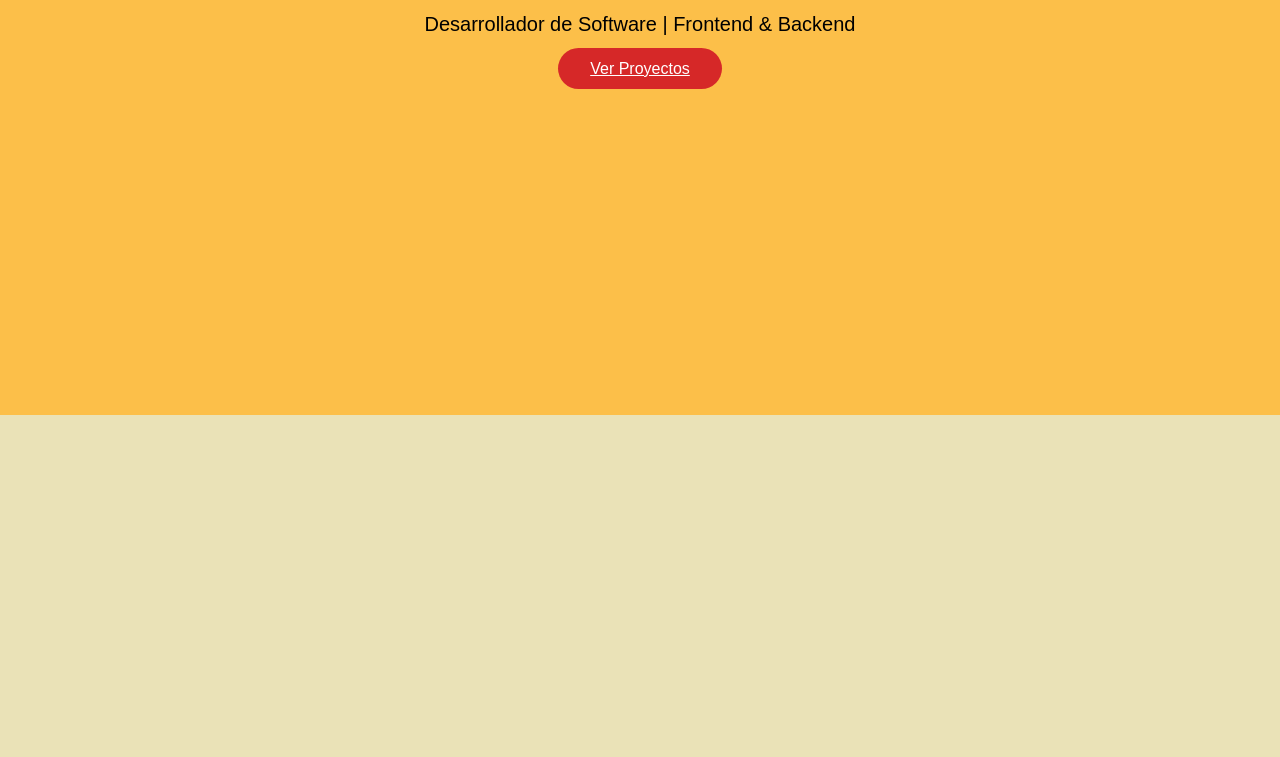
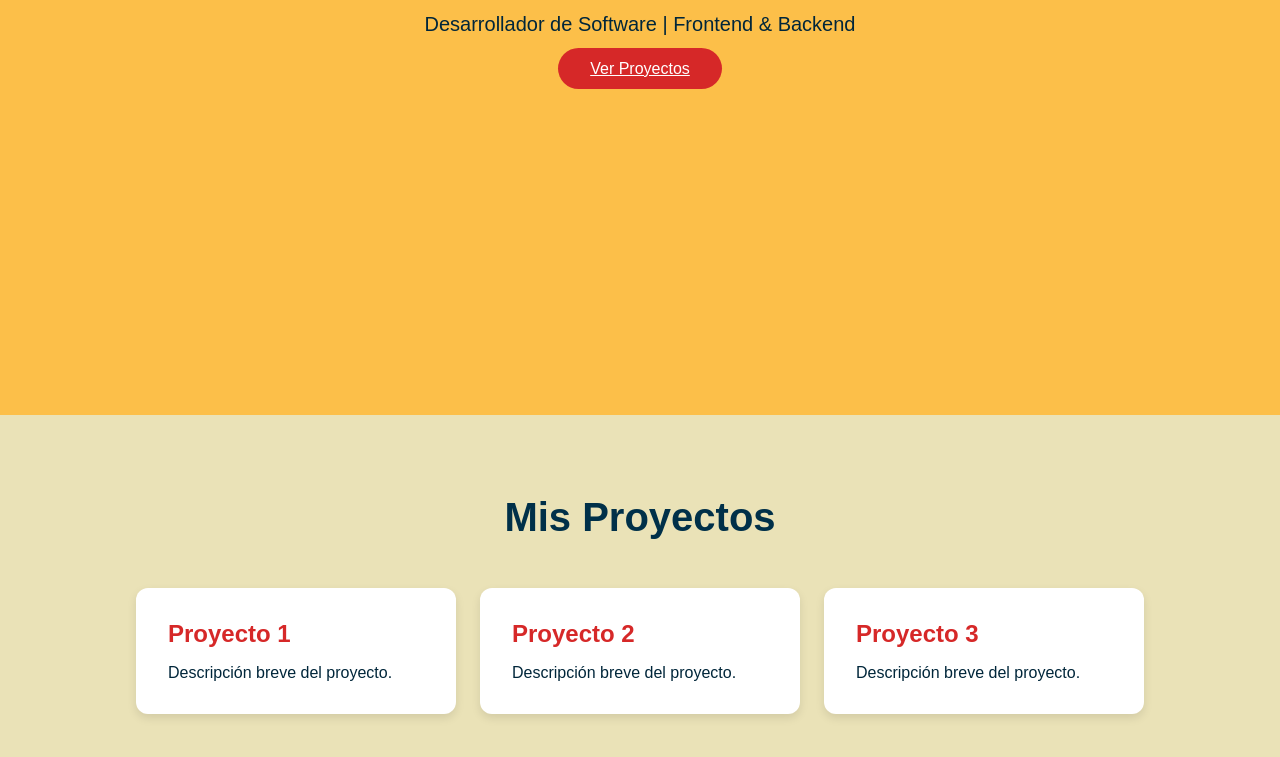
Before and after one commit to REGGDIS/portfolio, a website with bundled scripts: page index.html in a window 1280 px wide. Shown: the part 385-1142 px from the top of the page. Before the commit the page ends 800 px from the top, so only its background shows below. Built offline with nearby package versions, Linux system fonts and the light colour scheme.

Commit message:
Navbar horizontal y tarjetas de proyectos visibles

```diff
--- a/index.html
+++ b/index.html
@@ -5,13 +5,14 @@
     <meta name="viewport" content="width=device-width, initial-scale=1.0">
     <meta name="description" content="Portafolio de desarrollo de software de REG. Proyectos de frontend y backend con tecnologías modernas.">
     <link rel="stylesheet" href="./styles/main.css" />
+    <link rel="icon" href="./assets/icons/favicon.ico" type="image/x-icon">
     <title>Mi Portafolio - REG</title>
 </head>
 <body>
     <!-- ✅ Navbar -->
     <header class="navbar">
         <div class="container">
-            <div class="logo">REGDEVS</div>
+            <a href="#hero" class="logo">REGDEVS</a>
             <nav>
                 <ul class="nav-links">
                     <li><a href="#hero">Inicio</a></li>
@@ -23,6 +24,7 @@
         </div>
     </header>
 
+    <main>
         <!-- ✅ Hero Section -->
         <section id="hero" class="hero">
             <div class="container">
@@ -32,6 +34,31 @@
             </div>
         </section>
 
+        <!-- ✅ Projects Section -->
+        <section id="projects" class="projects">
+            <div class="container">
+                <h2>Mis Proyectos</h2>
+                <div class="projects-wrapper">
+                    <div class="projects-grid">
+                        <div class="project-card">
+                            <h3>Proyecto 1</h3>
+                            <p>Descripción breve del proyecto.</p>
+                        </div>
+                        <div class="project-card">
+                            <h3>Proyecto 2</h3>
+                            <p>Descripción breve del proyecto.</p>
+                        </div>
+                        <div class="project-card">
+                            <h3>Proyecto 3</h3>
+                            <p>Descripción breve del proyecto.</p>
+                        </div>
+                    </div>
+                </div>
+            </div>
+        </section>
+    </main>
+
+    <!-- ✅ Archivo JS -->
     <script type="module" src="./scripts/main.js"></script>
 </body>
 </html>
--- a/scripts/main.js
+++ b/scripts/main.js
@@ -1,27 +1,70 @@
 import { gsap } from "../node_modules/gsap/index.js";
+import { ScrollTrigger } from "../node_modules/gsap/ScrollTrigger.js";
+
+// ✅ Registrar el plugin de ScrollTrigger (solo en el navegador)
+if (typeof window !== 'undefined') {
+    gsap.registerPlugin(ScrollTrigger);
+}
 
 // ✅ Animación de entrada en la sección Hero
-document.addEventListener('DOMContentLoaded', () => {
 gsap.from('.hero h1', {
     opacity: 0,
-        y: -50, // Desplazamiento hacia arriba
-        duration: 1, // Duración de la animación en segundos
-        ease: 'power2.out'
+    y: -50,
+    duration: 1,
+    ease: 'power2.out',
+    scrollTrigger: {
+        trigger: '.hero h1',
+        start: 'top 80%',
+        toggleActions: 'play none none none'
+    }
 });
 
 gsap.from('.hero p', {
     opacity: 0,
-        y: 20, // Desplazamiento hacia abajo
+    y: 20,
     duration: 1,
-        delay: 0.3, // Retraso después del h1
-        ease: 'power2.out'
+    delay: 0.3,
+    ease: 'power2.out',
+    scrollTrigger: {
+        trigger: '.hero p',
+        start: 'top 80%',
+        toggleActions: 'play none none none'
+    }
 });
 
 gsap.from('.hero .cta-btn', {
     opacity: 0,
-        scale: 0.5, // Efecto de escala
+    scale: 0.5,
     duration: 0.5,
-        delay: 0.6, // Retraso después del párrafo
-        ease: 'back.out(1.7)'
+    delay: 0.6,
+    ease: 'back.out(1.7)',
+    scrollTrigger: {
+        trigger: '.hero .cta-btn',
+        start: 'top 80%',
+        toggleActions: 'play none none none'
+    }
 });
+
+// ✅ Animación de entrada en las tarjetas de Proyectos
+document.querySelectorAll('.project-card').forEach((card, index) => {
+    gsap.fromTo(
+        card,
+        {
+            autoAlpha: 0, // ✅ Oculta y controla opacity + visibility
+            y: 50
+        },
+        {
+            autoAlpha: 1, // ✅ Aparece suavemente
+            y: 0,
+            duration: 1,
+            delay: index * 0.2, // ✅ Efecto en cascada
+            ease: 'power2.out',
+            scrollTrigger: {
+                trigger: card,
+                start: 'top 80%', // ✅ Activa la animación cuando la tarjeta entre al viewport
+                toggleActions: 'play none none none',
+                once: true // ✅ Solo una vez
+            }
+        }
+    );
 });
--- a/styles/main.scss
+++ b/styles/main.scss
@@ -34,28 +34,32 @@ body {
   z-index: 1000;
 
   .container {
+    max-width: 1200px; // ✅ Limita el tamaño total del navbar
+    margin: 0 auto;
     display: flex;
-    justify-content: space-between;
-    align-items: center;
+    flex-direction: row !important; // ✅ Forzar diseño horizontal
+    justify-content: space-between; // ✅ Alinea horizontalmente
+    align-items: center !important; // ✅ Centra verticalmente
   }
 
   .logo {
     font-size: 1.5rem;
     font-weight: bold;
     color: $highlight-color;
+    text-decoration: none;
   }
 
-  .nav-links {
+  nav {
+    ul {
       list-style: none;
-    display: flex;
-    gap: 1.5rem;
+      display: flex; // ✅ Asegura que los elementos estén en fila
+      gap: 2rem;
 
-    li {
-      a {
-        text-decoration: none;
+      li a {
         color: $highlight-color;
         font-size: 1rem;
         font-weight: 500;
+        text-decoration: none;
         transition: color 0.3s ease;
 
         &:hover {
@@ -89,7 +93,7 @@ body {
     p {
       font-size: 1.25rem;
       margin-bottom: 1.5rem;
-      color: color.adjust($primary-color, $lightness: -20%);
+      color: color.scale($primary-color, $lightness: -20%);
     }
 
     .cta-btn {
@@ -109,24 +113,76 @@ body {
   }
 }
 
-// ✅ Responsive Design
-@media (max-width: 768px) {
-  .nav-links {
-    gap: 1rem;
-    flex-direction: column;
+// ✅ Projects Section
+.projects {
+  padding: 5rem 0;
+  background-color: $background-color;
+
+  h2 {
+    text-align: center;
+    font-size: 2.5rem;
+    margin-bottom: 3rem;
+    color: $primary-color;
   }
 
-  .hero {
-    .container {
-      h1 {
-        font-size: 2rem;
+  .projects-wrapper {
+    max-width: 1000px;
+    margin: 0 auto;
   }
+
+  .projects-grid {
+    display: flex;
+    flex-wrap: nowrap; // ✅ Ahora las tarjetas NO se irán a una nueva fila
+    gap: 1.5rem;
+    justify-content: center;
+    align-items: stretch;
+    width: 100%;
+    max-width: 100%;
+  }
+
+  .project-card {
+    background-color: #ffffff;
+    padding: 2rem;
+    border-radius: 12px;
+    box-shadow: 0 4px 10px rgba(0,0,0,0.1);
+    transition: transform 0.3s ease, box-shadow 0.3s ease;
+
+    flex: 0 1 340px; // ✅ Más anchas pero mantienen una alineación profesional
+    min-width: 320px;
+    max-width: 340px;
+    opacity: 0;
+    visibility: hidden;
+
+    h3 {
+      font-size: 1.5rem;
+      margin-bottom: 1rem;
+      color: $accent-color;
+    }
+
     p {
       font-size: 1rem;
+      color: color.scale($text-color, $lightness: -20%);
     }
-      .cta-btn {
-        font-size: 0.9rem;
+
+    &:hover {
+      transform: translateY(-10px);
+      box-shadow: 0 8px 20px rgba(0, 0, 0, 0.15);
     }
   }
 }
+
+// ✅ Responsive Design
+@media (max-width: 768px) {
+  .projects-grid {
+    flex-wrap: wrap; // ✅ Ahora sí se permite el wrap en pantallas pequeñas
+
+    .project-card {
+      flex: 0 1 100%;
+      max-width: 100%;
     }
+  }
+
+  nav ul {
+    flex-direction: column;
+  }
+}
```
Also changed, not shown: assets/icons/favicon.ico (added), styles/main.css, 1 other file. Lines whose indentation alone changed are shown as unchanged.
